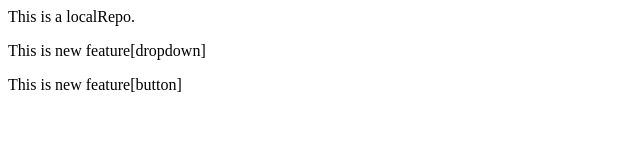
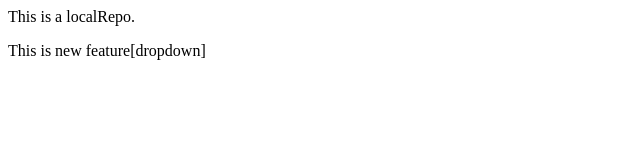
Before and after one commit to shrutiscoding/localRepo, a plain HTML site: page index.html in a window 1280 px wide. Shown: the whole page, without its empty margins (0-640 px from the left). Drawn offline with Linux system fonts and the light colour scheme.

```diff
--- a/index.html
+++ b/index.html
@@ -1,3 +1,2 @@
 <p>This is a localRepo.</p>
 <p>This is new feature[dropdown]</p>
-<p>This is new feature[button]</p>
```
